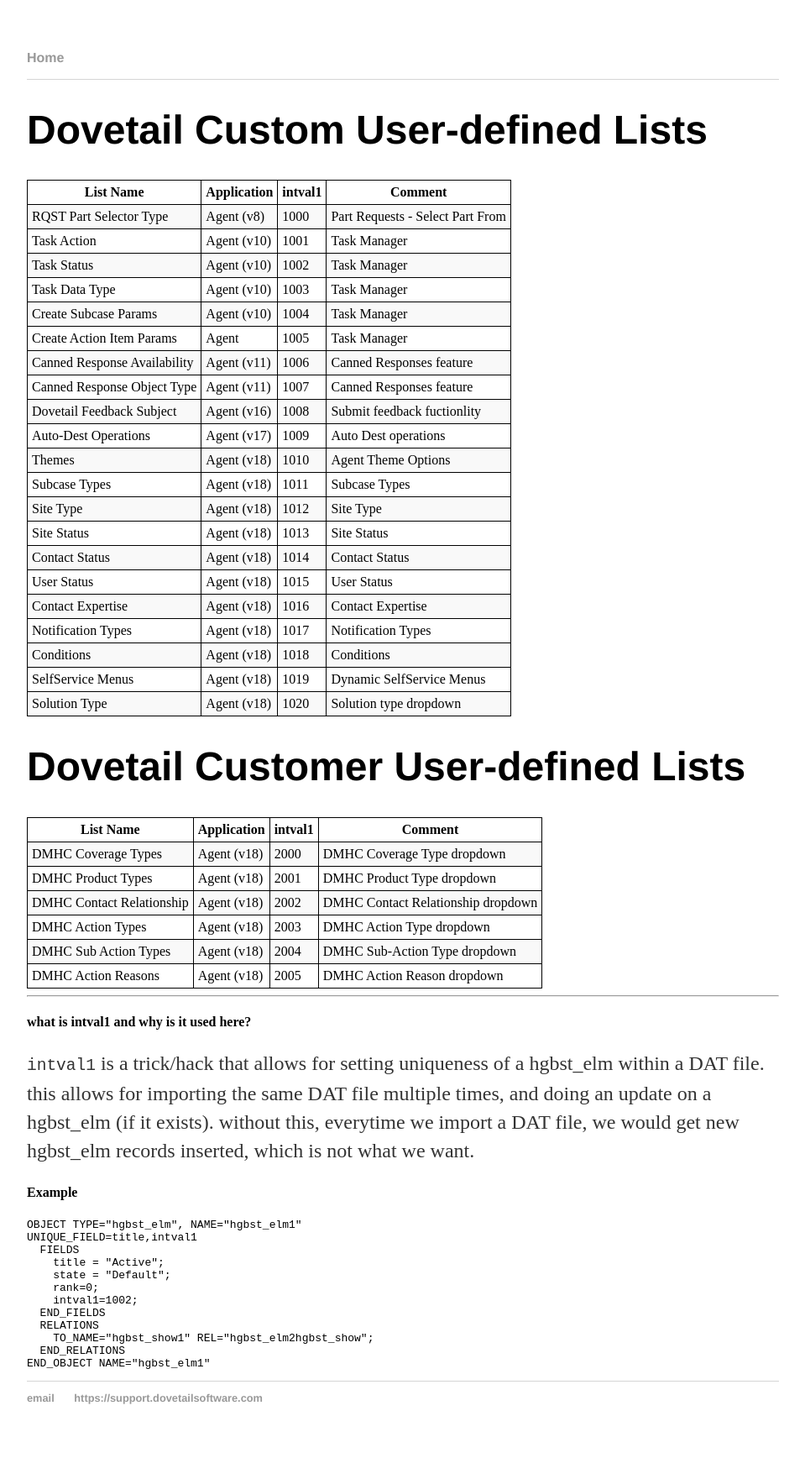
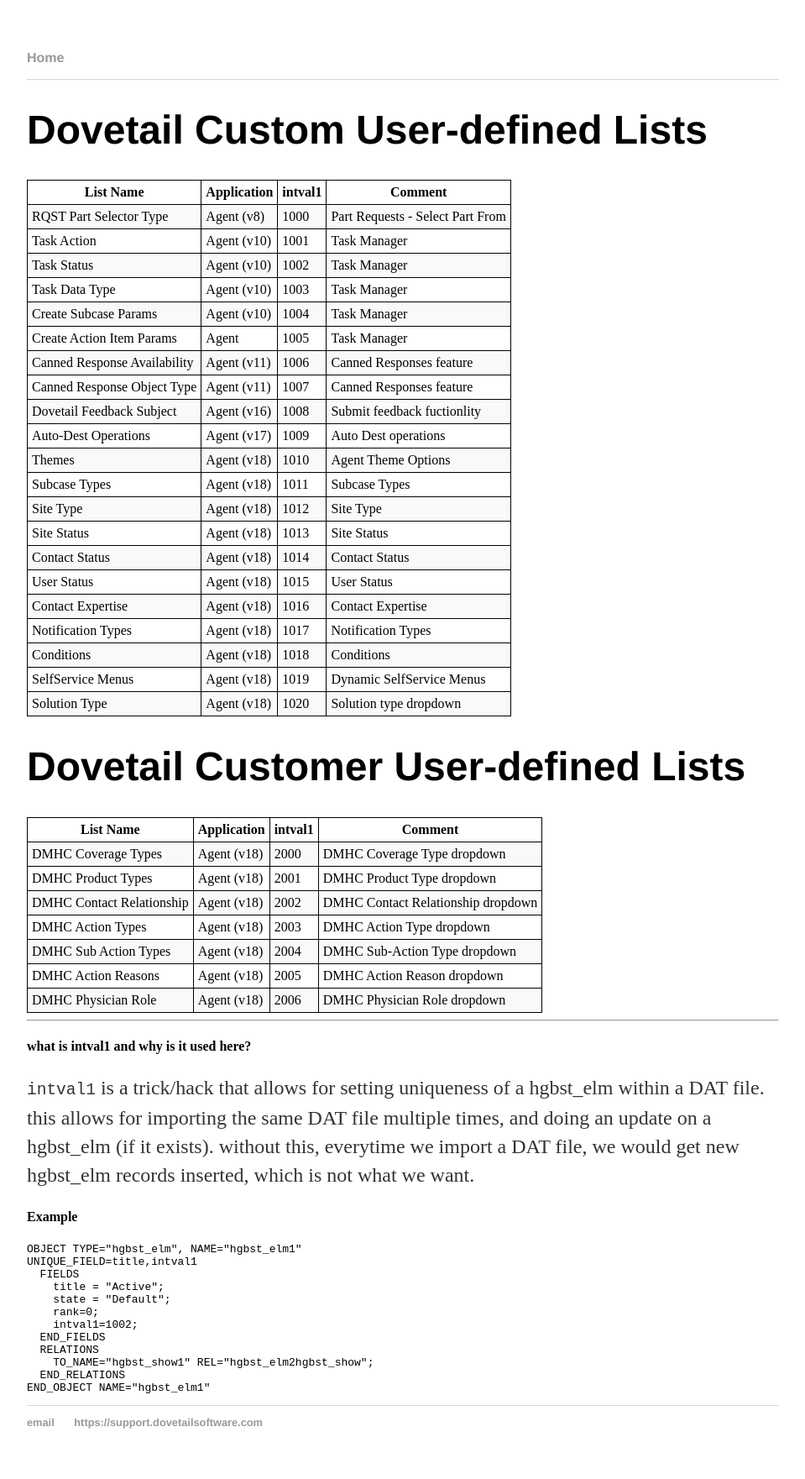
Before and after one commit to DovetailSoftware/dovetail-defined, a Jekyll site: the page built from pages/user-defined-lists.md, in a window 1280 px wide. Shown: the whole page at 84% size, without its empty margins (160-1119 px from the left). Built offline with Jekyll 4.4.1, drawn with Linux system fonts in a browser that asks for light colours; before the commit the page ends 1732 px from its top, so only the background shows below that.

Commit message:
Update user-defined-lists.md

```diff
--- a/pages/user-defined-lists.md
+++ b/pages/user-defined-lists.md
@@ -41,6 +41,7 @@
 | DMHC Action Types | Agent (v18) | 2003 | DMHC Action Type dropdown |
 | DMHC Sub Action Types | Agent (v18) | 2004 | DMHC Sub-Action Type dropdown |
 | DMHC Action Reasons | Agent (v18) | 2005 | DMHC Action Reason dropdown |
+| DMHC Physician Role | Agent (v18) | 2006 | DMHC Physician Role dropdown |
 
 ---
 
```
